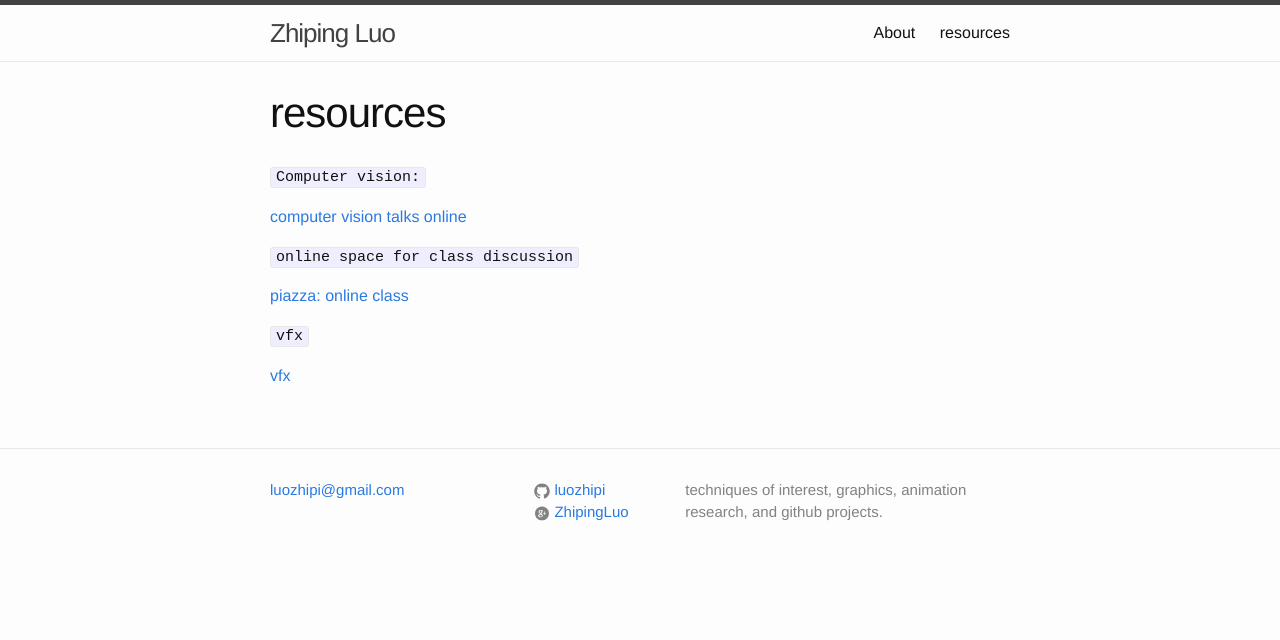
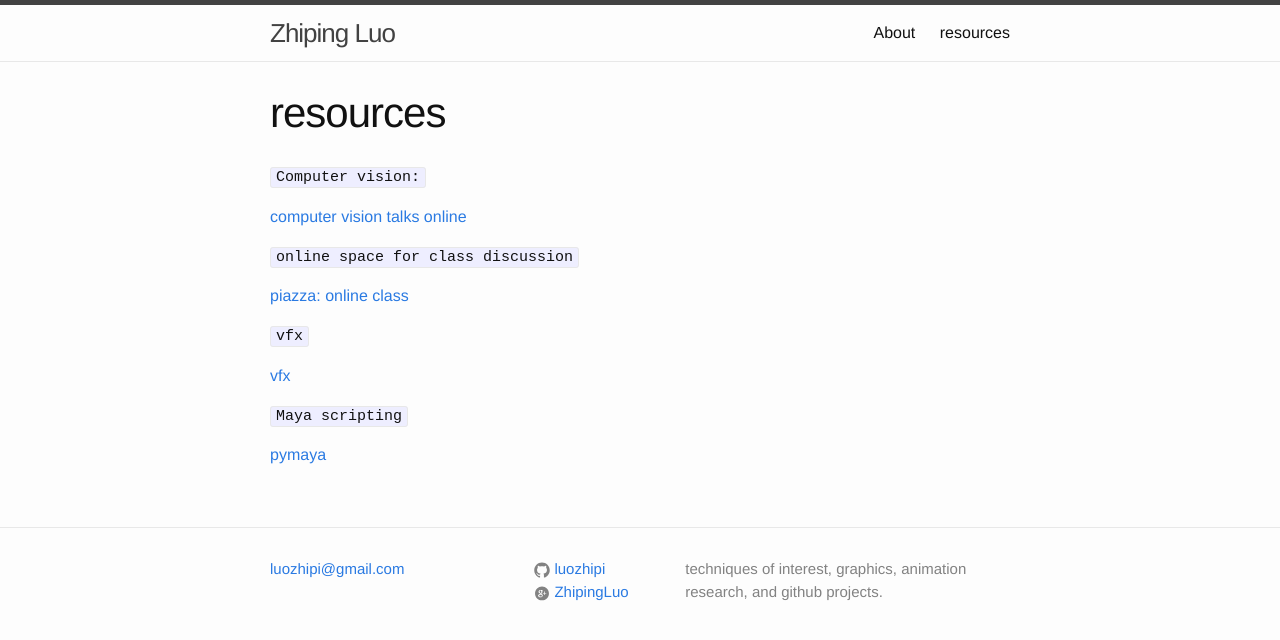
Before and after one commit to luozhipi/luozhipi.github.io, a Jekyll site: the page built from resources.md, in a window 1280 px wide. Shown: the top 640 px of the page. Built offline with Jekyll 4.4.1, drawn with Linux system fonts in a browser that asks for light colours.

Commit message:
Update resources.md

```diff
--- a/resources.md
+++ b/resources.md
@@ -16,6 +16,11 @@ permalink: /res/
 
 [vfx]
 
+`Maya scripting`
+
+[pymaya]
+
 [computer vision talks online]: http://www.computervisiontalks.com/
 [piazza: online class]: https://piazza.com/
 [vfx]: https://www.fxguide.com
+[pymaya]: http://zurbrigg.com/
```
